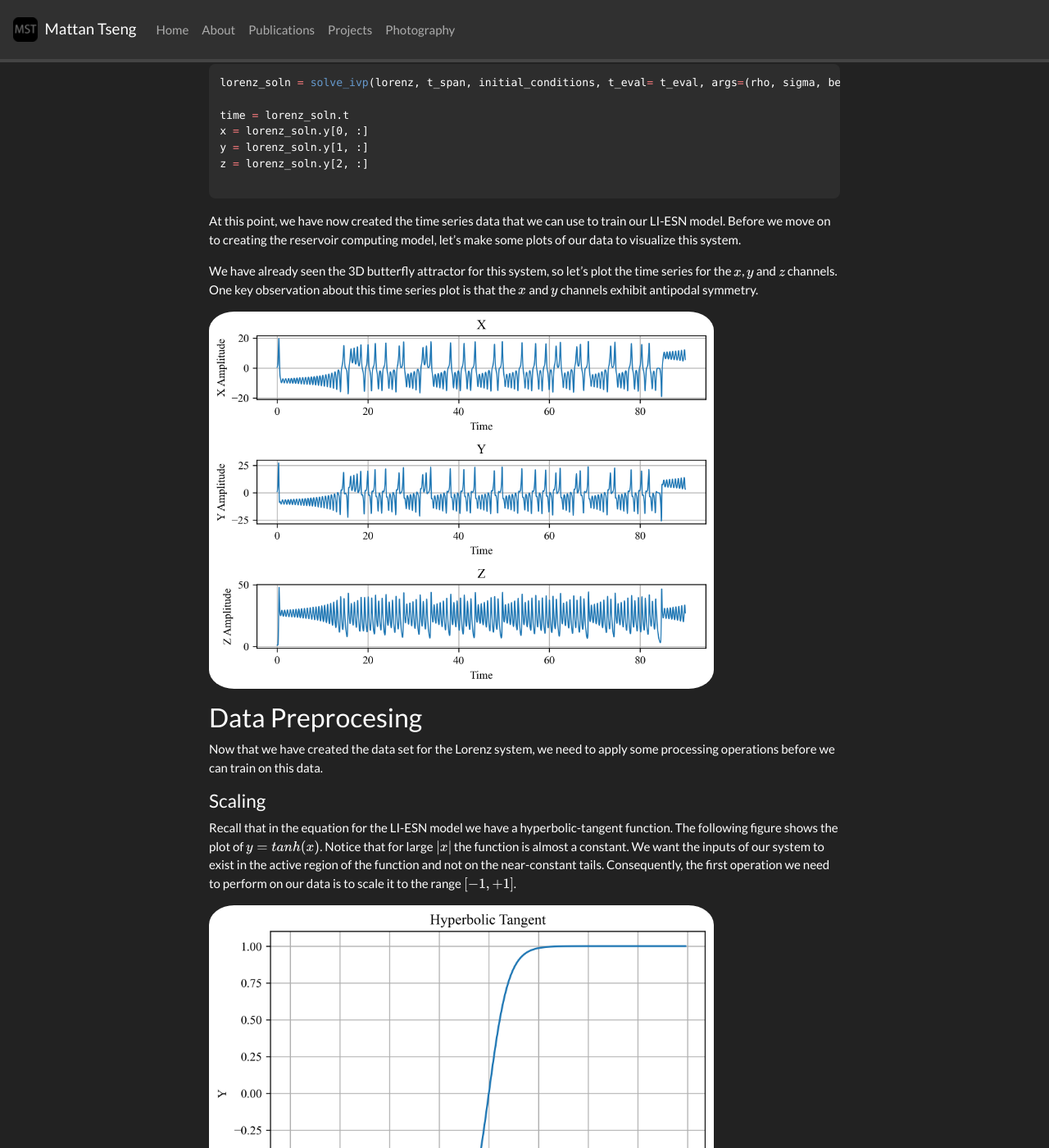
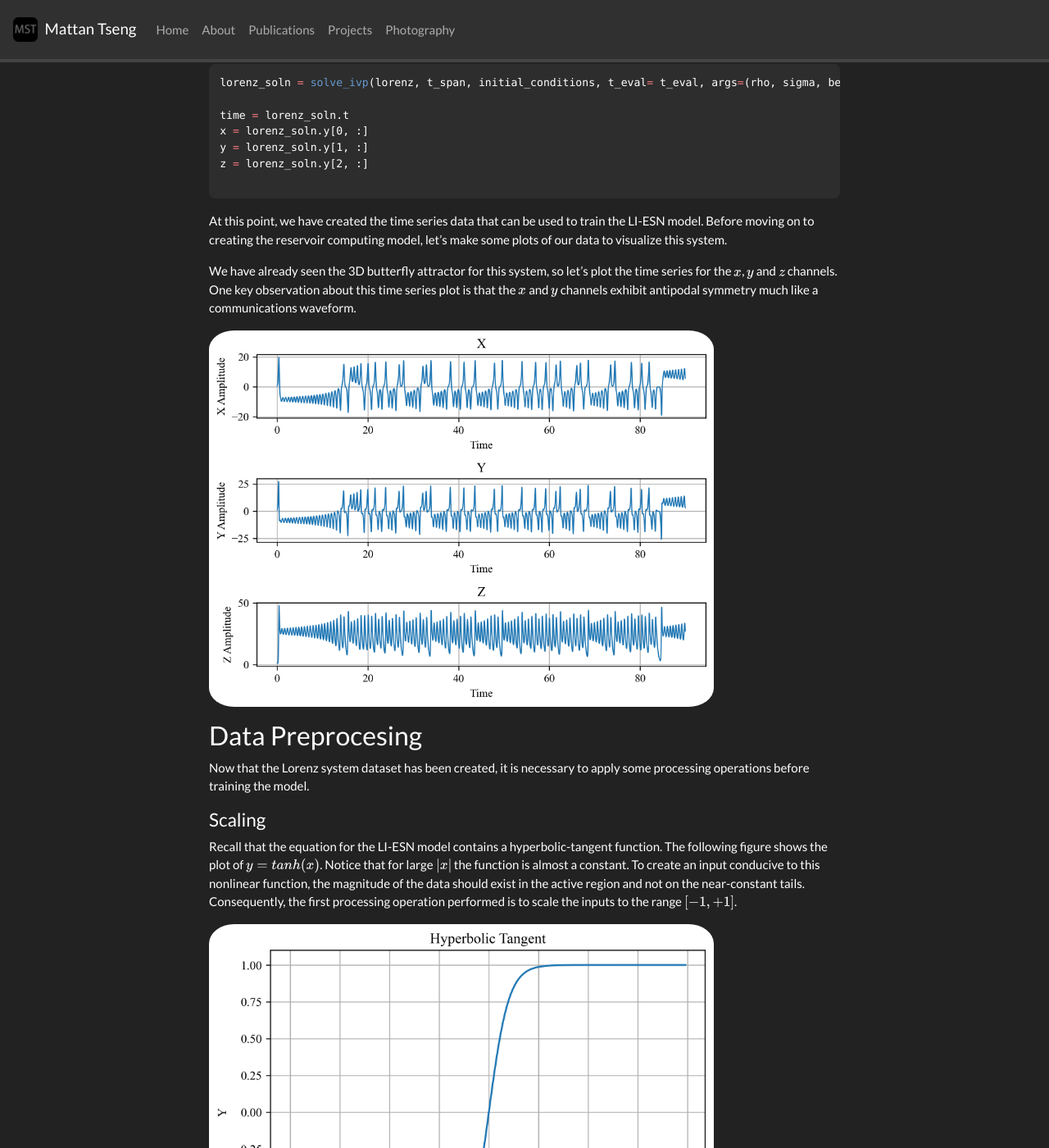
Before and after one commit to mattantseng-0/mattantseng-0.github.io, a Jekyll site: the page built from _posts/projects/2025-06-01-reservoir-computing-and-lorenz-system.md, in a window 1280 px wide and 1400 px high, scrolled down 4241 px. Shown: the whole window at 82% size. Built offline with Jekyll 4.4.1, drawn with Linux system fonts in a browser that asks for light colours; nearby versions of some CDN libraries; a style sheet for code colours, icons or effects is not loaded; some of the changed text lies outside the part shown.

Commit message:
done with rc lorenz tutorial

````diff
--- a/_posts/projects/2025-01-01-reservoir-computing-and-lorenz-system.md
+++ b/_posts/projects/2025-06-01-reservoir-computing-and-lorenz-system.md
@@ -158,19 +158,19 @@ z = lorenz_soln.y[2, :]
 
 ```
 
-At this point, we have now created the time series data that we can use to train our LI-ESN model. Before we move on to creating the reservoir computing model, let's make some plots of our data to visualize this system.
+At this point, we have created the time series data that can be used to train the LI-ESN model. Before moving on to creating the reservoir computing model, let's make some plots of our data to visualize this system.
 
-We have already seen the 3D butterfly attractor for this system, so let's plot the time series for the $x$, $y$ and $z$ channels. One key observation about this time series plot is that the $x$ and $y$ channels exhibit antipodal symmetry.
+We have already seen the 3D butterfly attractor for this system, so let's plot the time series for the $x$, $y$ and $z$ channels. One key observation about this time series plot is that the $x$ and $y$ channels exhibit antipodal symmetry much like a communications waveform.
 
 <img src="../../images/project_images/rc_and_lorenz/lorenz_xyz_ts.png" alt="Pendulum with different damping behavior" width="80%"/>
 
 ### Data Preprocesing
 
-Now that we have created the data set for the Lorenz system, we need to apply some processing operations before we can train on this data.
+Now that the Lorenz system dataset has been created, it is necessary to apply some processing operations before training the model.
 
 #### Scaling
 
-Recall that in the equation for the LI-ESN model we have a hyperbolic-tangent function. The following figure shows the plot of $y = tanh(x)$. Notice that for large $\|x\|$ the function is almost a constant. We want the inputs of our system to exist in the active region of the function and not on the near-constant tails. Consequently, the first operation we need to perform on our data is to scale it to the range $[-1, +1]$.
+Recall that the equation for the LI-ESN model contains a hyperbolic-tangent function. The following figure shows the plot of $y = tanh(x)$. Notice that for large $\|x\|$ the function is almost a constant. To create an input conducive to this nonlinear function, the magnitude of the data should exist in the active region and not on the near-constant tails. Consequently, the first processing operation performed is to scale the inputs to the range $[-1, +1]$.
 
 
 <img src="../../images/project_images/rc_and_lorenz/tanh_plot.png" alt="tanh plot" width="80%"/>
@@ -204,9 +204,9 @@ lorenz_data[2, :] /= z_scaling_factor
 
 #### Training Inputs/Outputs
 
-To determine how we want to format our training data, we need to consider what task we want the LI-ESN accomplish. For this article, we are going to have the input be the state of the system $X[n]$ and the ouput will be the predicted next step $X'[n+1]$. Creating a system that predicts the $X'[n+1]$ value will allow us to feed the output of the LI-ESN model back to the input and recursively run our model.
+To determine how we want to format our training inputs and targets, we need to consider what task we want the LI-ESN accomplish. For this article, we are going to have the input be the state of the system $X[n]$ and the ouput will be the predicted next step $X'[n+1]$. Creating a system that predicts the $X'[n+1]$ value will allow us to feed the output of the LI-ESN model back to the input and recursively run our model.
 
-An example of an alternate task that can be performed by an LI-ESN model is the prediction of an unknown state variable. For example, for an input: $X[n] = [x[n], y[n]]$ and output $z[n]$, the LI-ESN can be trained to predict $z'[n]$ for a given pair of $x[n]$, $y[n]$ values.
+An example of an alternate task that can be performed by an LI-ESN model is the prediction of an unknown state variable. For example, for an input: $X[n] = [x[n], y[n]]$ and training target $z[n]$, the LI-ESN can be trained to predict $z'[n]$ for a given pair of $x[n]$, $y[n]$ values.
 
 
 Now that we know what we want our model to accomplish, we can create our input/output datasets that can be used for training. The following lines of Python will create the `lorenz_training_data` that corresponds with the $X[n]$ samples and the `lorenz_target_data` that corresponds with the $X[n+1]$ samples. By training the output of the LI-ESN with the $X[n+1]$ data, we can train it to predict these values for a given input.
@@ -224,7 +224,7 @@ lorenz_target_data = np.copy(lorenz_subset[:, 1:])
 
 #### Additive Noise
 
-Now that the data has been scaled and centered to fit in the sensitive region of $\tanh$, and we have split our data into training inputs and outputs, the next step is to add noise to the training input data. The reason we want to add noise to the training inputs is to make our system more robust. When we train on noisy inputs, the LI-ESN model will learn how to accept some amount of variance in the input information. That way, when one of our inputs isn't quite what the model expects, it still knows how to generate a valid output. The following Python will add Guassian noise to the training input data. In this case, we are using noise with $\sigma = 0.05$ and $\mu = 0$.
+Now that the data has been scaled and centered to fit in the sensitive region of $\tanh$, and we have split our data into training inputs and targets, the next step is to add noise to the training input data. The reason we want to add noise to the training inputs is to make our system more robust. When we train on noisy inputs, the LI-ESN model will learn how to accept some amount of variance in the input information. That way, when one of our predicted inputs isn't exactly what the model expects, it still knows how to generate a valid output. The following Python will add Gaussian noise to the training input data. In this case, the noise is defined with $\sigma = 0.05$ and $\mu = 0$.
 
 ```python
 
@@ -252,7 +252,7 @@ Congratulations, you have made it through all of the pre-work. Now it is time to
 Before we get started, we need to define some constants that will be used for our LI-ESN model.
 
 - Reservoir Size:
-    - The reservoir is an $M\times M$ matrix
+    - The reservoir is an $R\times R$ matrix
 - Input Size:
     - The input size is the dimension of the input data. In our case, we have three state variables $[x, y, z]$
 - Spectral Radius:
@@ -260,7 +260,7 @@ Before we get started, we need to define some constants that will be used for ou
 - Leaky Integrator Factor:
     - The Leaky Integrator Factor helps match the time scale of our reservoir to the time scale of the system as well as ensure stability of the reservoir.
 - Transient:
-    - Since we are instantiate our reservoir with random noise, the transient is used to wash out the effects of this random instantiation.
+    - Since the reservoir is instantiated with random noise, the transient is used to wash out the effects of this random instantiation.
 
 ```python
 reservoir_size = 1000
@@ -337,7 +337,7 @@ reservoir_weights = spectral_radius * reservoir_weights
 
 ### Train Readout Matrix
 
-At this point in the article, we have discussed background, created a training dataset and finally defined the input and reservoir matrices necessary to the LI-ESN system. It is now time to train the Readout Matrix so we can make our predictions.
+At this point in the article, we have discussed background, created a training dataset and finally defined the input and reservoir matrices necessary to the LI-ESN system. It is now time to train the readout matrix so we can make our predictions.
 
 
 #### Input Training Data
@@ -363,7 +363,7 @@ for i in range(1, np.shape(lorenz_training_data)[1]):
 ```
 #### Taking Care of the Transient
 
-Before we use linear regression to fit our Output Matrix to the data, we need to remove the effects of our random weight instantiation. The following figure entitled _Reservoir States WITH Transient_, shows the output of the reservoir and illustrates the effect of the random instantiation. Notice that the output of the reservoir appears different for the first $\approx 50$ indices (see the left side of the image). After this timeframe, the behavior settles down into a consistent behavior. If we were to include this transient in the training, we would be negatively affected by the random instantiation of our dynamical reservoir. To resolve this issue, we truncate the reservoir outputs and, in this case, remove the first 100pts to ensure that the transient effects are removed (shown on the right).
+Once the reservoir output states have been recorded, the transient outputs from the reservoir are removed before applying the linear regression. The following figure entitled _Reservoir States WITH Transient_, shows the output of the reservoir and illustrates the effect of the random instantiation. Notice that the output of the reservoir appears different for the first $\approx 50$ indices (see the left side of the image). After this timeframe, the behavior settles down into a consistent behavior. If we were to include this transient in the training, we would be negatively affected by the random instantiation of our dynamical reservoir. To resolve this issue, we truncate the reservoir outputs and, in this case, remove the first 100pts to ensure that the transient effects are removed (shown on the right).
 
 <img src="../../images/project_images/rc_and_lorenz/reservoir_output_with_transient.png" style="display:inline-block; width:45%;"> <img src="../../images/project_images/rc_and_lorenz/reservoir_output_without_transient.png" style="display:inline-block; width:48%;">
 
@@ -392,7 +392,7 @@ S_cross = np.linalg.pinv(reservoir_states)
 readout_weights = (S_cross@lorenz_target_data.T).T
 ```
 
-That's all there is to the training. The simplistic nature of the training is one of the main strengths of RC. There's no need for extensive backpropogation and gradient descent because the weights of the reservoir remain constant and the only component that needs to be trained is the Readout Matrix.
+That's all there is to the training. The simplistic nature of the training is one of the main strengths of RC. There's no need for extensive backpropogation and gradient descent because the weights of the reservoir remain constant and the only component that needs to be trained is the readout matrix.
 
 ### Create Feedback Loop and Generate Output
 
@@ -496,6 +497,9 @@ The following figure shows the recursively generated output for a spectral radiu
 These figures only provide anecdotal evidence for the importance of spectral radius. But it has been well established in literature that a spectral radius of $\approx 1$ is optimal for the successful training of the LI-ESN model. For a more in depth understanding of the significance of spectral radius, the reader is encouraged to read the papers cited at the bottom of this article.
 
 
+# Conclusion
+
+In this article, we created a training dataset from a numerically simulated Lorenz system, created and trained an LI-ESN model on this data and viewed the recursively generated output. This application of the LI-ESN model is just one of many such use cases. The simplistic training requirements for this model make it a prime candidate for edge deployment for lightweight ML solutions. The reader is encouraged to read up on some of the papers and other Python resources listed below.
 
 # Further Reading
 
````
Also changed, not shown: other parts of _posts/projects/2025-06-01-reservoir-computing-and-lorenz-system.md (+4 -3 lines), _posts/projects/2025-05-01-Real-World Data-Driven Modeling for Chaotic Circuits and Nonlinear Elements.md (+1 -1 lines).
